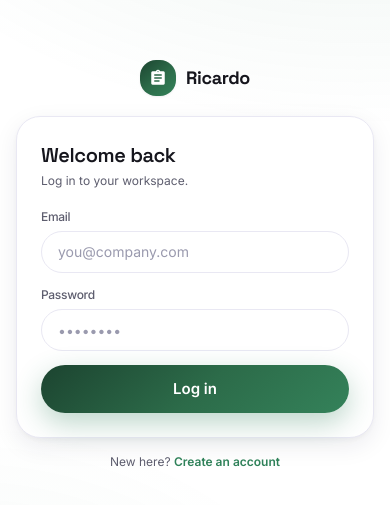
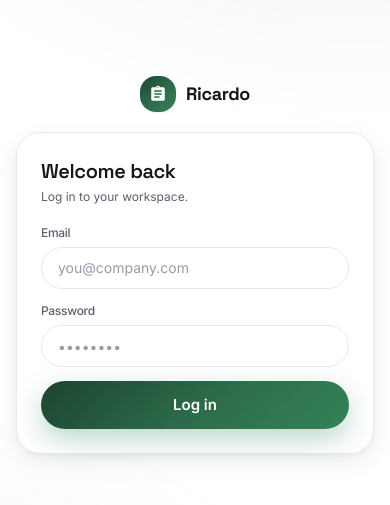
Before and after one commit to stkmukund/react-dashboard-starter, a React (Vite) app: page /login in a window 390 px wide. Shown: the part 157-662 px from the top of the page. Built offline with nearby package versions, Linux system fonts and the light colour scheme; no server answers.

Commit message:
feat: allow access with the demo param

```diff
--- a/src/pages/login/index.tsx
+++ b/src/pages/login/index.tsx
@@ -138,7 +138,8 @@ const LoginPage = () => {
             </form>
           </div>
 
-          <p className="mt-4 text-center text-xs sm:text-sm text-muted-foreground">
+          {(searchParams.get("register") !== null || searchParams.get("signup") !== null || searchParams.get("demo") !== null) && (
+            <p className="mt-4 text-center text-xs sm:text-sm text-muted-foreground animate-in">
               New here?{" "}
               <Link
                 to="/register"
@@ -147,6 +148,7 @@ const LoginPage = () => {
                 Create an account
               </Link>
             </p>
+          )}
         </div>
       </div>
 
```
Lines whose indentation alone changed are shown as unchanged.
